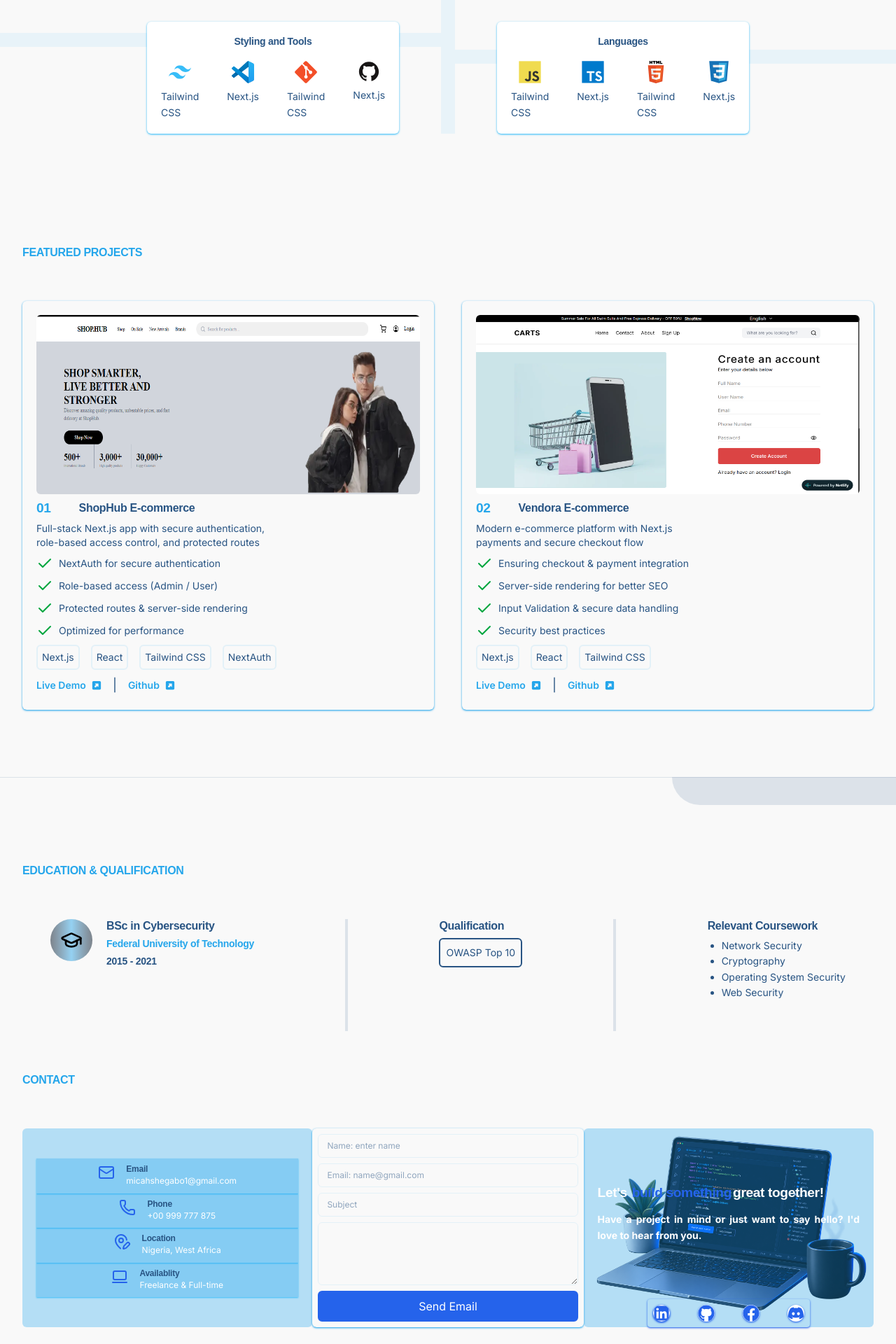
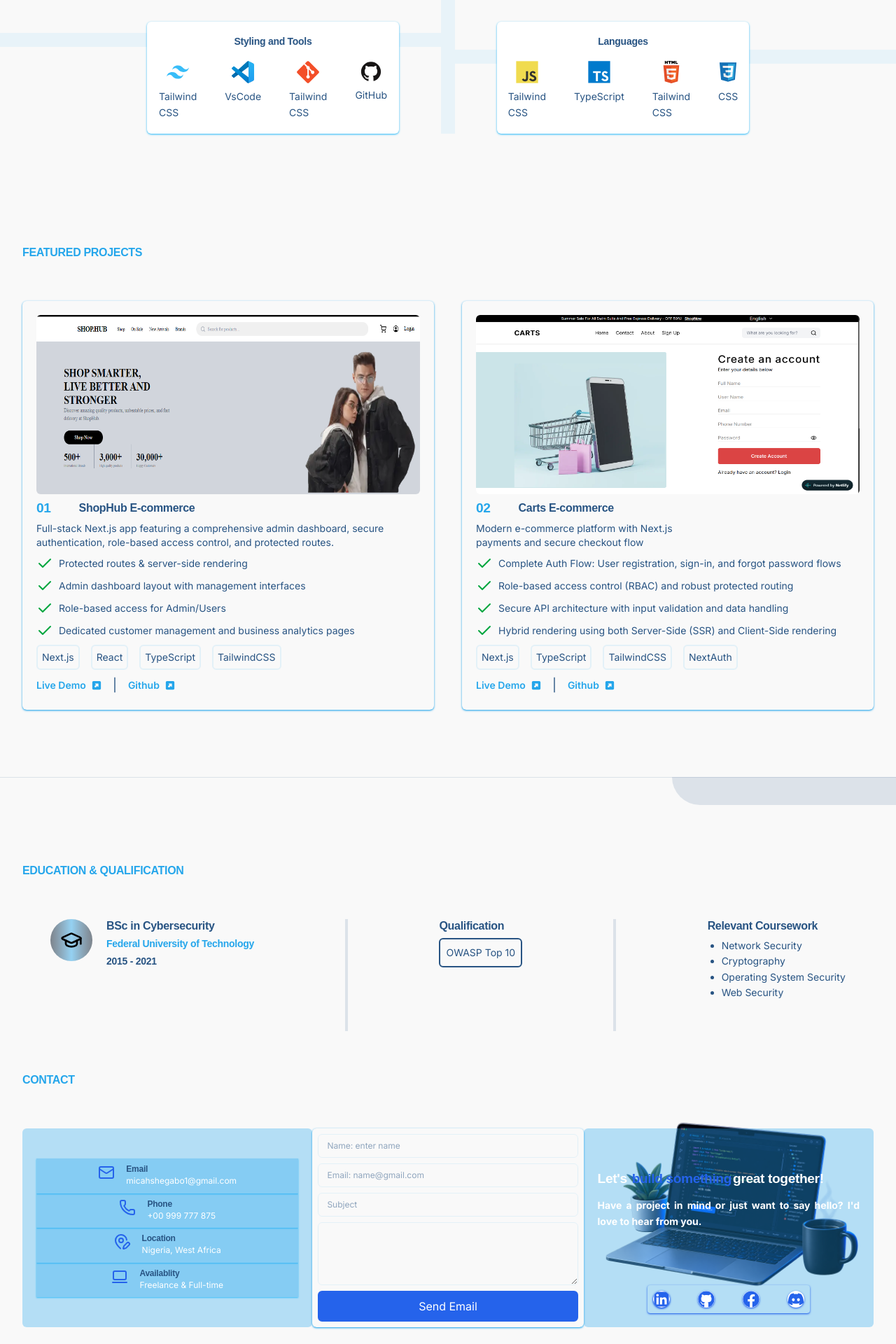
Before and after one commit to MJOSH-119900/micah-nextjs-portfolio, a Next.js app: page / in a window 1280 px wide. Shown: the part 2460-4380 px from the top of the page at 70% size. Built offline with nearby package versions, Linux system fonts and the light colour scheme.

Commit message:
Updated content on project and skills section

```diff
--- a/app/(public)/components/Nav.tsx
+++ b/app/(public)/components/Nav.tsx
@@ -91,7 +91,7 @@ const Nav = () => {
 
                     {/* Mobile Menu Overlay */}
                     {toggle && (
-                        <div className="fixed inset-0 top-20.5 z-40 w-full overflow-y-auto bg-[#132f6db9]">
+                        <div className="fixed inset-0 top-20.5 z-40 w-full overflow-y-auto bg-[#132f6dd5]">
                             <div className="flex min-h-screen flex-col items-center justify-start overflow-y-auto pt-24 pb-10">
                                 <div className="flex w-full max-w-sm flex-col items-start gap-6 px-10 font-bold">
 
--- a/app/(public)/landing-sections/Contact.tsx
+++ b/app/(public)/landing-sections/Contact.tsx
@@ -71,7 +71,7 @@ const Contact = () => {
           {/* contact, form and Contact Banner text */}
           <div className="flex flex-col-reverse lg:flex-row items-start justify-between gap-20 lg:gap-0">
             {/* Contacts  1st */}
-            <div className="w-full flex flex-col items-start justify-center gap-10 md:gap-0 text-[12px] dark:bg-[#0d1b2a7c] bg-[#25a6eb52] dark:text-[#94A3B8] text-[#285483] px-5 min-h-71 rounded-md">
+            <div className="w-full flex flex-col items-start justify-center gap-10 md:gap-0 text-[12px] dark:bg-[#0d1b2a7c] bg-[#25a6eb52] dark:text-[#94A3B8] text-[#285483] px-5 min-h-71 rounded-md  relative">
               <div className="w-full flex items-start lg:justify-center  gap-4 min-w-55 p-2 dark:bg-[#0d1b2a7c] bg-[#25a6eb52] shadow-xs shadow-[#38BDF8]">
                 <MailIcon className="h-6 clas text-[#2563EB]" />
                 <div className="flex flex-col items-start">
@@ -119,6 +119,17 @@ const Contact = () => {
                   </p>
                 </div>
               </div>
+
+              {/* Image on small - medium screen */}
+              <div className="flex items-end justify-end">
+                <Image
+                  src="/images/Laptop.png"
+                  alt="logo"
+                  width={1000}
+                  height={40}
+                  className="w-70 md:w-100 lg:min-w-xs object-cover absolute -z-10 bottom-12 md:bottom-0 right-0 lg:hidden"
+                />
+              </div>
             </div>
 
             {/* Form for small and large screen */}
@@ -137,18 +148,26 @@ const Contact = () => {
                   </span>
                   great together!
                 </h3>
-                <div className="text-[14px] dark:text-[#94A3B8] text-white flex flex-col items-center justify-center gap-20 lg:gap-20">
+                <div className="text-[14px] dark:text-[#94A3B8] text-white w-full flex flex-col items-center justify-center gap-20 lg:gap-20 relative">
                   <div className="flex items-center justify-center  text-justify font-bold ">
                     <p>Have a project in mind or just want to say hello? I'd love
                       to hear from you.</p>
                   </div>
 
-                  <div className="flex items-center gap-10 dark:text-[#94A3B8] text-[#2563EB] shadow-sm shadow-[#2563EB] rounded-sm p-2 -mb-10">
-                    <Link target="_blank"  rel="noopener noreferrer" prefetch={false} href="http://www.linkedin.com/in/joshua-micah-41a409161" className=" bg-white dark:bg-transparent rounded-full shadow-sm shadow-[#2563EB]"><FaLinkedin className="w-6 h-6 rounded-full shadow-sm shadow-[#2563EB]" /></Link>
-                    <Link target="_blank"  rel="noopener noreferrer" prefetch={false} href="https://github.com/MJOSH-119900" className=" bg-white dark:bg-transparent rounded-full shadow-sm shadow-[#2563EB]"><FaGithub className="w-6 h-6" /></Link>
-                    <Link target="_blank"  rel="noopener noreferrer" prefetch={false} href="https://www.facebook.com/profile.php?id=100091890610919" className=" bg-white dark:bg-transparent rounded-full shadow-sm shadow-[#2563EB]"><FaFacebook className="w-6 h-6" /></Link>
-                    <Link target="_blank"  rel="noopener noreferrer" prefetch={false} href="https://discord.com/channels/@me" className=" bg-white dark:bg-transparent rounded-full shadow-sm shadow-[#2563EB]"><FaDiscord className="w-6 h-6" /></Link>
+                  <div className="flex items-center gap-10 dark:text-[#94A3B8] text-[#2563EB] shadow-sm shadow-[#2563EB] rounded-sm p-2 mb-0 md:-mb-10 lg:mb-0">
+                    <Link target="_blank" rel="noopener noreferrer" prefetch={false} href="http://www.linkedin.com/in/joshua-micah-41a409161" className=" bg-white dark:bg-transparent rounded-full shadow-sm shadow-[#2563EB]"><FaLinkedin className="w-6 h-6 rounded-full shadow-sm shadow-[#2563EB]" /></Link>
+                    <Link target="_blank" rel="noopener noreferrer" prefetch={false} href="https://github.com/MJOSH-119900" className=" bg-white dark:bg-transparent rounded-full shadow-sm shadow-[#2563EB]"><FaGithub className="w-6 h-6" /></Link>
+                    <Link target="_blank" rel="noopener noreferrer" prefetch={false} href="https://www.facebook.com/profile.php?id=100091890610919" className=" bg-white dark:bg-transparent rounded-full shadow-sm shadow-[#2563EB]"><FaFacebook className="w-6 h-6" /></Link>
+                    <Link target="_blank" rel="noopener noreferrer" prefetch={false} href="https://discord.com/channels/@me" className=" bg-white dark:bg-transparent rounded-full shadow-sm shadow-[#2563EB]"><FaDiscord className="w-6 h-6" /></Link>
                   </div>
+                  {/* image laptop to large screen  */}
+                  <Image
+                    src="/images/Laptop.png"
+                    alt="logo"
+                    width={1000}
+                    height={40}
+                    className="w-70 md:w-100 lg:min-w-xs object-cover absolute -z-10 bottom-8 hidden lg:block"
+                  />
                 </div>
               </div>
 
@@ -160,14 +179,6 @@ const Contact = () => {
           </div>
         </div>
       </div>
-
-      <Image
-        src="/images/Laptop.png"
-        alt="logo"
-        width={1000}
-        height={40}
-        className="w-70 md:w-100 lg:min-w-xs object-cover -z-10 absolute bottom-25 md:bottom-10 lg:bottom-25 right-9 md:right-25 lg:right-10"
-      />
     </div>
   );
 };
--- a/app/(public)/landing-sections/Projects.tsx
+++ b/app/(public)/landing-sections/Projects.tsx
@@ -28,21 +28,11 @@ const Projects = () => {
               <h4>ShopHub E-commerce</h4>
             </div>
             <p className="text-xs md:text-sm text-[#285483] dark:text-white">
-              Full-stack Next.js app with secure authentication, <br />{" "}
-              role-based access control, and protected routes
+              Full-stack Next.js app featuring a comprehensive admin dashboard, secure authentication,
+              role-based access control, and protected routes.
             </p>
 
             <div className="flex flex-col text-[#285483] dark:text-white items-start gap-2">
-              <div className="flex items-center gap-2">
-                <Check className="text-green-600" />
-                <p className="text-xs md:text-sm">
-                  NextAuth for secure authentication
-                </p>
-              </div>
-              <div className="flex items-center gap-2">
-                <Check className="text-green-600" />
-                <p className="text-xs md:text-sm">Role-based access (Admin / User)</p>
-              </div>
               <div className="flex items-center gap-2">
                 <Check className="text-green-600" />
                 <p className="text-xs md:text-sm">
@@ -51,7 +41,17 @@ const Projects = () => {
               </div>
               <div className="flex items-center gap-2">
                 <Check className="text-green-600" />
-                <p className="text-xs md:text-sm">Optimized for performance</p>
+                <p className="text-xs md:text-sm">Admin dashboard layout with management interfaces</p>
+              </div>
+              <div className="flex items-center gap-2">
+                <Check className="text-green-600" />
+                <p className="text-xs md:text-sm">
+                  Role-based access for Admin/Users
+                </p>
+              </div>
+              <div className="flex items-center gap-2">
+                <Check className="text-green-600" />
+                <p className="text-xs md:text-sm">Dedicated customer management and business analytics pages</p>
               </div>
               <div className="flex items-center justify-between gap-1 lg:gap-4">
                 <div className="border-2 border-[#25a6eb1a] p-1.5 rounded-md">
@@ -61,10 +61,10 @@ const Projects = () => {
                   <p className="text-xs md:text-sm text-[#285483] dark:text-white">React</p>
                 </div>
                 <div className="border-2 border-[#25a6eb1a] p-1.5 rounded-md">
-                  <p className="text-xs md:text-sm text-[#285483] dark:text-white">Tailwind CSS</p>
+                  <p className="text-xs md:text-sm text-[#285483] dark:text-white">TypeScript</p>
                 </div>
                 <div className="border-2 border-[#25a6eb1a] p-1.5 rounded-md">
-                  <p className="text-xs md:text-sm text-[#285483] dark:text-white">NextAuth</p>
+                  <p className="text-xs md:text-sm text-[#285483] dark:text-white">TailwindCSS</p>
                 </div>
               </div>
               <div className="flex items-center gap-4">
@@ -100,7 +100,7 @@ const Projects = () => {
             </div>
             <div className="flex items-center gap-10">
               <h3 className="text-[#25a6eb]">02</h3>
-              <h4>Vendora E-commerce</h4>
+              <h4>Carts E-commerce</h4>
             </div>
             <p className="text-xs md:text-sm text-[#285483] dark:text-white">
               Modern e-commerce platform with Next.js<br />{" "}
@@ -111,32 +111,35 @@ const Projects = () => {
               <div className="flex items-center gap-2">
                 <Check className="text-green-600" />
                 <p className="text-xs md:text-sm">
-                  Ensuring checkout & payment integration
+                  Complete Auth Flow: User registration, sign-in, and forgot password flows
                 </p>
               </div>
               <div className="flex items-center gap-2">
                 <Check className="text-green-600" />
-                <p className="text-xs md:text-sm">Server-side rendering for better SEO</p>
+                <p className="text-xs md:text-sm">Role-based access control (RBAC) and robust protected routing</p>
               </div>
               <div className="flex items-center gap-2">
                 <Check className="text-green-600" />
                 <p className="text-xs md:text-sm">
-                  Input Validation & secure data handling
+                  Secure API architecture with input validation and data handling
                 </p>
               </div>
               <div className="flex items-center gap-2">
                 <Check className="text-green-600" />
-                <p className="text-xs md:text-sm">Security best practices</p>
+                <p className="text-xs md:text-sm">Hybrid rendering using both Server-Side (SSR) and Client-Side rendering</p>
               </div>
-              <div className="flex items-center justify-between gap-1 lg:gap-4 md:mt-5 lg:mt-0">
+              <div className="flex items-center justify-between gap-1 lg:gap-4 md:mt-5 lg:mt-0 whitespace-pre-wrap">
                 <div className="border-2 border-[#25a6eb1a] p-1.5 rounded-md">
                   <p className="text-xs md:text-sm text-[#285483] dark:text-white">Next.js</p>
                 </div>
                 <div className="border-2 border-[#25a6eb1a] p-1.5 rounded-md">
-                  <p className="text-xs md:text-sm text-[#285483] dark:text-white">React</p>
+                  <p className="text-xs md:text-sm text-[#285483] dark:text-white">TypeScript</p>
                 </div>
                 <div className="border-2 border-[#25a6eb1a] p-1.5 rounded-md">
-                  <p className="text-xs md:text-sm text-[#285483] dark:text-white">Tailwind CSS</p>
+                  <p className="text-xs md:text-sm text-[#285483] dark:text-white">TailwindCSS</p>
+                </div>
+                <div className="border-2 border-[#25a6eb1a] p-1.5 rounded-md">
+                  <p className="text-xs md:text-sm text-[#285483] dark:text-white">NextAuth</p>
                 </div>
               </div>
               <div className="flex items-center gap-4">
--- a/app/(public)/landing-sections/Skills.tsx
+++ b/app/(public)/landing-sections/Skills.tsx
@@ -94,7 +94,7 @@ const Skills = () => {
                     height={30}
                     className="w-5 md:h-5 lg:w-8 lg:h-8"
                   />
-                  <p className="text-[14px]">Next.js</p>
+                  <p className="text-[14px]">TypeScript</p>
                 </div>
                 <div className="flex flex-col gap-2 items-center justify-between">
                   <Image
@@ -114,7 +114,7 @@ const Skills = () => {
                     height={30}
                     className="w-5 md:h-5 lg:w-8 lg:h-8"
                   />
-                  <p className="text-[14px]">Next.js</p>
+                  <p className="text-[14px]">CSS</p>
                 </div>
               </div>
             </div>
@@ -141,7 +141,7 @@ const Skills = () => {
                     height={30}
                     className="w-5 md:h-5 lg:w-8 lg:h-8"
                   />
-                  <p className="text-[14px]">Next.js</p>
+                  <p className="text-[14px]">VsCode</p>
                 </div>
                 <div className="flex flex-col gap-2 items-center justify-between">
                   <Image
@@ -161,7 +161,7 @@ const Skills = () => {
                     height={30}
                     className="bg-white rounded-full"
                   />
-                  <p className="text-[14px]">Next.js</p>
+                  <p className="text-[14px]">GitHub</p>
                 </div>
               </div>
             </div>
@@ -259,7 +259,7 @@ const Skills = () => {
                     height={30}
                     className="w-5 md:h-5 lg:w-8 lg:h-8"
                   />
-                  <p className="text-xs md:text-sm">Next.js</p>
+                  <p className="text-xs md:text-sm">TypeScript</p>
                 </div>
                 <div className="flex flex-col gap-2 items-center justify-between">
                   <Image
@@ -279,7 +279,7 @@ const Skills = () => {
                     height={30}
                     className="w-5 md:h-5 lg:w-8 lg:h-8"
                   />
-                  <p className="text-xs md:text-sm">Next.js</p>
+                  <p className="text-xs md:text-sm">CSS</p>
                 </div>
               </div>
             </div>
@@ -306,7 +306,7 @@ const Skills = () => {
                     height={30}
                     className="w-5 md:h-5 lg:w-8 lg:h-8"
                   />
-                  <p className="text-xs md:text-sm">Next.js</p>
+                  <p className="text-xs md:text-sm">VsCode</p>
                 </div>
                 <div className="flex flex-col gap-2 items-center justify-between">
                   <Image
@@ -326,7 +326,7 @@ const Skills = () => {
                     height={30}
                     className="bg-white rounded-full w-5 md:h-5 lg:w-8 lg:h-8"
                   />
-                  <p className="text-xs md:text-sm">Next.js</p>
+                  <p className="text-xs md:text-sm">Github</p>
                 </div>
               </div>
             </div>
```
Lines whose indentation alone changed are shown as unchanged.
